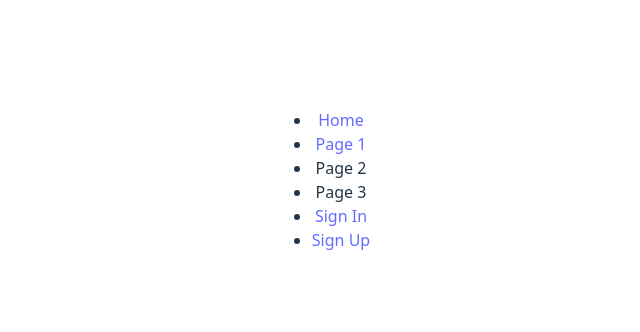
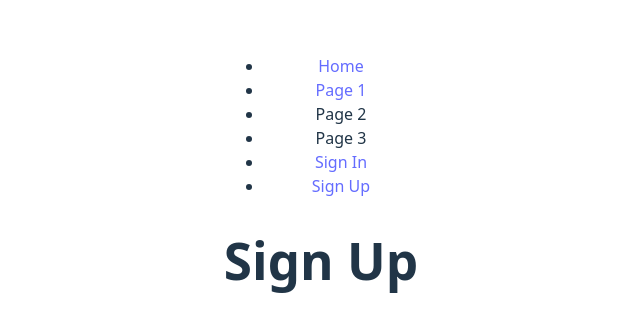
Before and after one commit to david-millett/glog-frontend-ts, a React (Vite) app: page /signup in a window 1280 px wide. Shown: the part 220-552 px from the top of the page, without its empty margins (319-959 px from the left). Built offline with nearby package versions, Linux system fonts and the light colour scheme.

Commit message:
created sign up and sign in pages

```diff
--- a/src/App.tsx
+++ b/src/App.tsx
@@ -8,7 +8,8 @@
 import NavBar from './components/NavBar/NavBar'
 
 // Pages
-
+import SignIn from './pages/SignIn/SignIn'
+import SignUp from './pages/SignUp/SignUp'
 
 // Types
 export type User = {
@@ -27,6 +28,8 @@
     <Routes>
       <Route path='/' element={<h1>Home page!</h1>} />
       <Route path='/test' element={<h1>test</h1>} />
+      <Route path='/signup' element={<SignUp />} />
+      <Route path='/signin' element={<SignIn />} />
     </Routes>
     </>
   )
--- a/src/components/NavBar/NavBar.tsx
+++ b/src/components/NavBar/NavBar.tsx
@@ -12,7 +12,7 @@
 // Component
 const NavBar = ({ user, setUser }: NavBarProps) => {
 
-    // Logs the user out
+    // Function to log the user out
     const handleSignOut = () => setUser(null)
 
     return (
@@ -26,8 +26,8 @@
                     <li><Link to='/' onClick={handleSignOut}>Sign Out</Link></li>
                     :
                     <>
-                        <li><Link to='/'>Sign In</Link></li>
-                        <li><Link to='/'>Sign Up</Link></li>
+                        <li><Link to='/signin'>Sign In</Link></li>
+                        <li><Link to='/signup'>Sign Up</Link></li>
                     </>
                 }
             </ul>
--- /dev/null
+++ b/src/pages/SignIn/SignIn.tsx
@@ -0,0 +1,7 @@
+const SignIn = () => {
+    return (
+        <h1>Sign In</h1>
+    )
+}
+
+export default SignIn
--- /dev/null
+++ b/src/pages/SignUp/SignUp.tsx
@@ -0,0 +1,7 @@
+const SignUp = () => {
+    return (
+        <h1>Sign Up</h1>
+    )
+}
+
+export default SignUp
```
